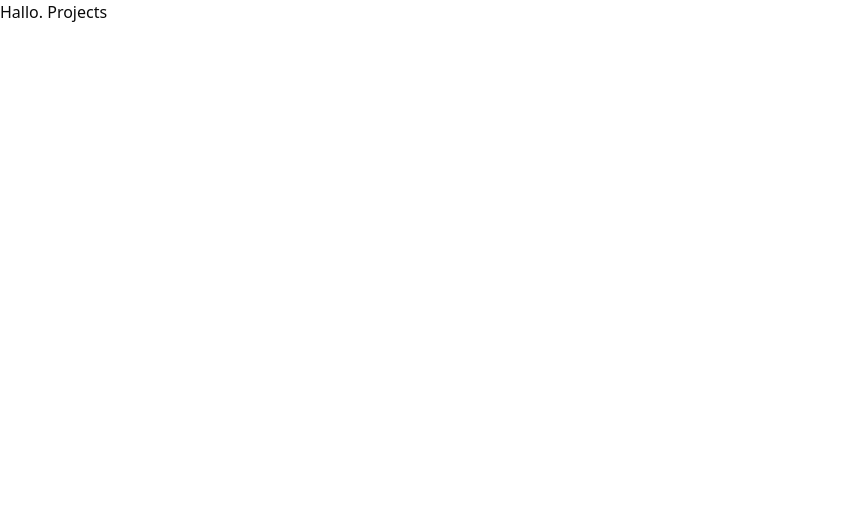
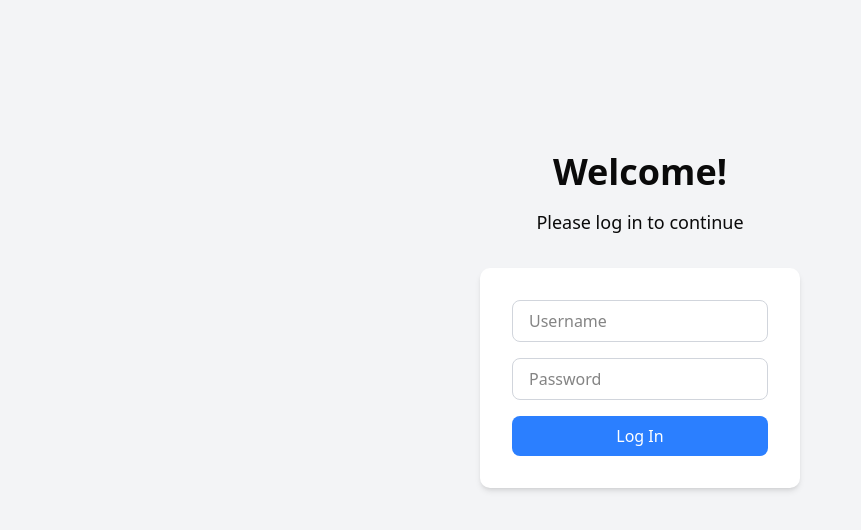
Before and after one commit to simonlsgr/nurse-rostering-teamproject, a Next.js app in the folder frontend/: page / in a window 1280 px wide. Shown: the top 530 px of the page, without its empty margins (0-861 px from the left). Built offline with nearby package versions, Linux system fonts and the light colour scheme.

Commit message:
feat: login on landing page

```diff
--- a/frontend/src/app/page.tsx
+++ b/frontend/src/app/page.tsx
@@ -5,9 +5,36 @@ export default function Home() {
 
 
   return (
-      <div>
-        Hallo.
-        <Link href="/projects"> Projects </Link>
+    // place the login form a bit
+      <div className="flex flex-col items-center justify-center min-h-screen bg-gray-100">
+        <h1 className="text-4xl font-bold mb-4">Welcome!</h1>
+        <p className="text-lg mb-8">Please log in to continue</p>
+        <div className="flex flex-col items-center bg-white p-8 rounded-lg shadow-md">
+          <form className="flex flex-col items-center">
+            <input
+              type="text"
+              placeholder="Username"
+              className="border border-gray-300 rounded-md px-4 py-2 mb-4 w-64"
+            />
+            <input
+              type="password"
+              placeholder="Password"
+              className="border border-gray-300 rounded-md px-4 py-2 mb-4 w-64"
+            />
+            <Link className="w-full" href="/projects">
+              <button
+                type="submit"
+                className="bg-blue-500 text-white rounded-md px-4 py-2 w-full hover:bg-blue-600 transition-colors duration-300"
+              >
+                Log In
+              </button>
+            </Link>
+
+          </form>
+
+        </div>
+        <div className="mt-40 text-sm text-gray-600">
+        </div>
       </div>
 
   );
```
